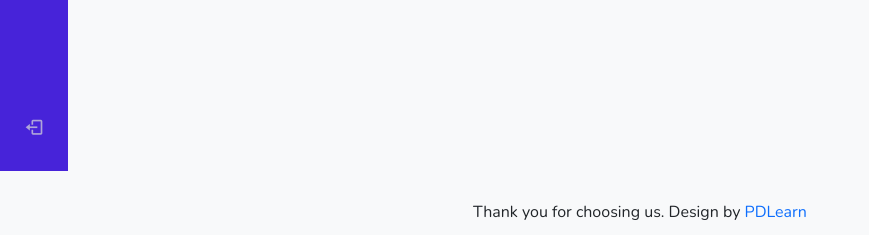
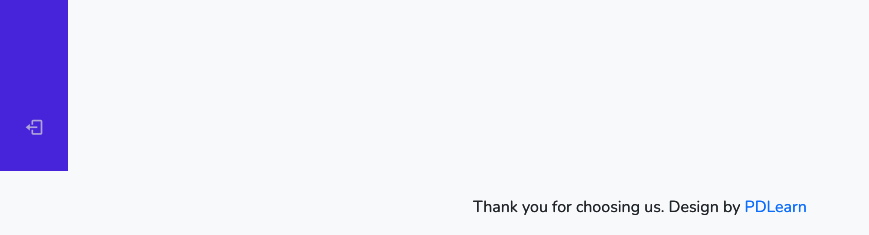
Before and after one commit to DuyLoR/BAITAPLON_QLHS, a PHP site: page / in a window 1280 px wide. Shown: the part 629-864 px from the top of the page, without its empty margins (0-869 px from the left). Run offline with PHP 8.4, Linux system fonts and the light colour scheme; the visitor is signed in with stand-in values (Sample User, id 1); data comes from the database, SQL or seed files in the repository; some libraries are stand-ins or nearby versions.

Commit message:
sửa lỗi footer

```diff
--- a/assets/css/sidebar.css
+++ b/assets/css/sidebar.css
@@ -180,12 +180,3 @@ a {
 		padding-left: calc(var(--nav-width) + 188px);
 	}
 }
-.footer {
-	position: absolute;
-	right: 0;
-	bottom: 0;
-	left: 0;
-	height: 46px;
-	line-height: 46px;
-	/* background: #4723d9; */
-}
--- a/index.php
+++ b/index.php
@@ -64,8 +64,9 @@ if (isset($_SESSION['currentUser'])) {
 
         </div>
         <!--Container Main end-->
+        <?php include_once './model/footer.php' ?>
     </div>
-    </body>
+
     <script src="./assets/js/main.js"></script>
     <!-- </body>
 
--- a/model/footer.php
+++ b/model/footer.php
@@ -1,3 +1,4 @@
-<div class="footer text-center">
+<div class="footer text-center position-absolute bottom-0 start-0 end-0">
   <p>Thank you for choosing us. Design by <a href="#">PDLearn</a></p>
 </div>
+</body>
```
